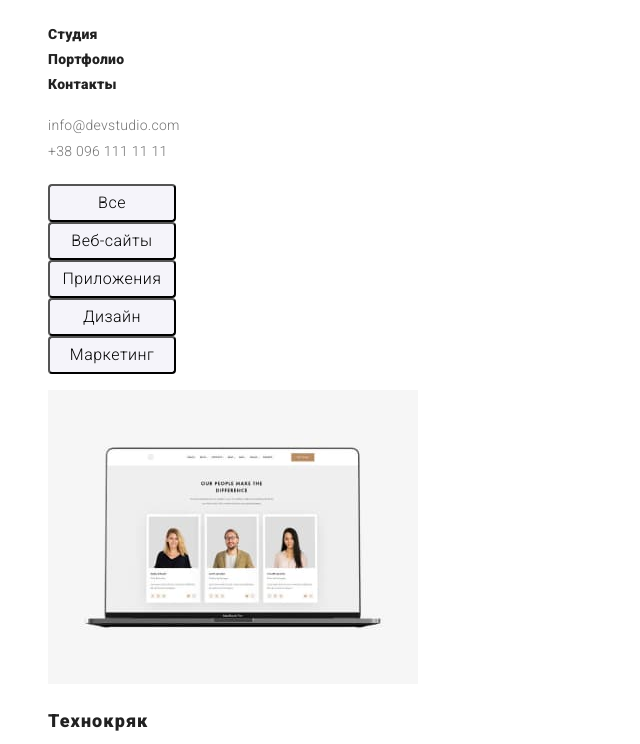
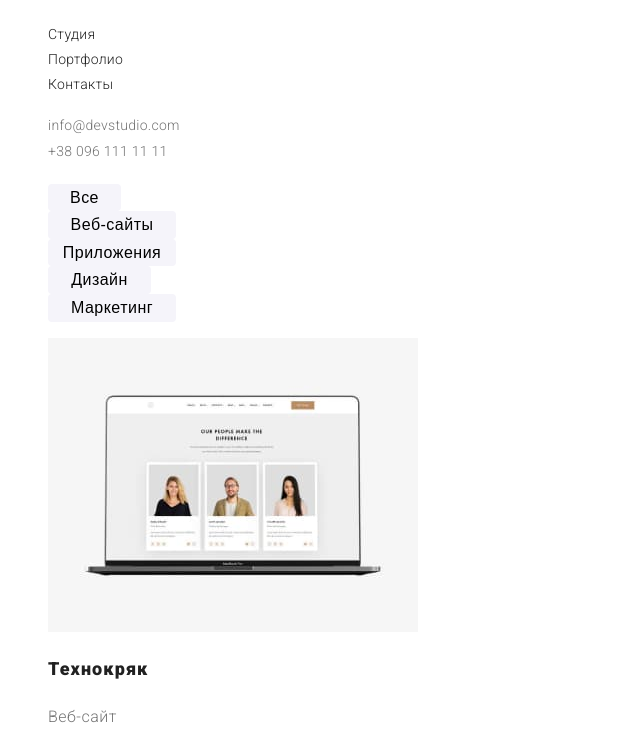
Before and after one commit to SlavikKlimov1988/goit-markup-hw-02, a website: page portfolio.html in a window 1280 px wide. Shown: the part 49-793 px from the top of the page, without its empty margins (0-640 px from the left). Drawn offline with Linux system fonts and the light colour scheme.

Commit message:
hw 2
работа над ошибками

```diff
--- a/css/styles.css
+++ b/css/styles.css
@@ -13,12 +13,12 @@ body {
 }
 /*--------head---------*/
 .navigator__logo {
+  font-family: "Raleway", sans-serif;
   text-decoration: none;
   list-style: none;
 }
 
 .navigator__logo span {
-  font-family: "Raleway", sans-serif;
   font-weight: 700;
   font-size: 26px;
   line-height: 1.8;
@@ -34,8 +34,7 @@ body {
   list-style: none;
 }
 .navigator__item-link {
-  font-family: "Roboto", sans-serif;
-  font-weight: 700;
+  font-weight: 500;
   font-size: 14px;
   line-height: 1.8;
   letter-spacing: 0.02em;
@@ -52,7 +51,6 @@ body {
   list-style: none;
 }
 .navigator__contakt-link {
-  font-family: "Roboto", sans-serif;
   font-weight: 500;
   font-size: 14px;
   line-height: 1.8;
@@ -71,8 +69,7 @@ body {
   background-color: var(--color-bacground);
 }
 .section__titel-text {
-  font-family: "Roboto", sans-serif;
-  font-weight: 900;
+  font-weight: 700;
   font-size: 44px;
   line-height: 1.3;
   letter-spacing: 0.06em;
@@ -97,7 +94,6 @@ body {
   list-style: none;
 }
 .section__about-item-head {
-  font-family: "Roboto", sans-serif;
   font-weight: 700;
   font-size: 14px;
   line-height: 1.7;
@@ -106,7 +102,6 @@ body {
   color: var(--primary-color-text);
 }
 .section__about-item-paragraf {
-  font-family: "Roboto", sans-serif;
   font-size: 14px;
   line-height: 1.7;
   letter-spacing: 0.03em;
@@ -135,7 +130,6 @@ body {
   width: 270px;
 }
 .section__team-name {
-  font-family: "Roboto", sans-serif;
   font-weight: 500;
   font-size: 16px;
   line-height: 1.1;
@@ -143,7 +137,6 @@ body {
   color: var(--primary-color-text);
 }
 .section__team-position {
-  font-family: "Roboto", sans-serif;
   font-size: 16px;
   line-height: 1.1;
   letter-spacing: 0.03em;
@@ -173,7 +166,6 @@ body {
   list-style: none;
 }
 .footer__adress-ite-link {
-  font-family: "Roboto", sans-serif;
   font-size: 14px;
   line-height: 1.7;
   letter-spacing: 0.03em;
@@ -191,12 +183,35 @@ body {
   list-style: none;
 }
 .portfolio__button {
-  width: 128px;
-  height: 38px;
   background: var(--partfolio-btn);
   border-radius: 4px;
+  border: none;
+  width: 128px;
   cursor: pointer;
-  font-family: "Roboto", sans-serif;
+  font-weight: 500;
+  font-size: 16px;
+  line-height: 1.6;
+  text-align: center;
+  letter-spacing: 0.03em;
+}
+.portfolio__button-first {
+  width: 73px;
+  background: var(--partfolio-btn);
+  border-radius: 4px;
+  border: none;
+  cursor: pointer;
+  font-weight: 500;
+  font-size: 16px;
+  line-height: 1.6;
+  text-align: center;
+  letter-spacing: 0.03em;
+}
+.portfolio__button-therd {
+  width: 103px;
+  background: var(--partfolio-btn);
+  border-radius: 4px;
+  border: none;
+  cursor: pointer;
   font-weight: 500;
   font-size: 16px;
   line-height: 1.6;
@@ -204,6 +219,14 @@ body {
   letter-spacing: 0.03em;
 }
 .portfolio__button:hover {
+  background-color: var(--color-button-link);
+  color: var(--color-hover-footer-link);
+}
+.portfolio__button-therd:hover {
+  background-color: var(--color-button-link);
+  color: var(--color-hover-footer-link);
+}
+.portfolio__button-first:hover {
   background-color: var(--color-button-link);
   color: var(--color-hover-footer-link);
 }
@@ -216,7 +239,6 @@ body {
   height: 294px;
 }
 .portfolio__list-item h2 {
-  font-family: "Roboto", sans-serif;
   font-weight: 700;
   font-size: 18px;
   line-height: 2;
@@ -224,8 +246,6 @@ body {
   color: var(--primary-color-text);
 }
 .portfolio__list-item p {
-  font-family: Roboto;
-
   font-size: 16px;
   line-height: 1.8;
   letter-spacing: 0.03em;
--- a/portfolio.html
+++ b/portfolio.html
@@ -29,10 +29,10 @@
         <section class="portfolio__cards">
             <h1></h1>
             <ul class="portfolio__filter">
-                <li><button type="button" class="portfolio__button">Все</button> </li>
+                <li><button type="button" class="portfolio__button-first">Все</button> </li>
                 <li><button type="button" class="portfolio__button">Веб-сайты</button> </li>
                 <li><button type="button" class="portfolio__button">Приложения</button> </li>
-                <li><button type="button" class="portfolio__button">Дизайн</button> </li>
+                <li><button type="button" class="portfolio__button-therd">Дизайн</button> </li>
                 <li><button type="button" class="portfolio__button">Маркетинг</button> </li>
             </ul>
             <ul class="portfolio__cards-list">
```
Also changed, not shown: index.html (+0 -4 lines).
